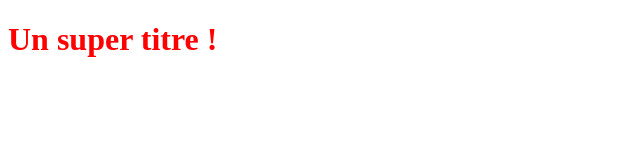
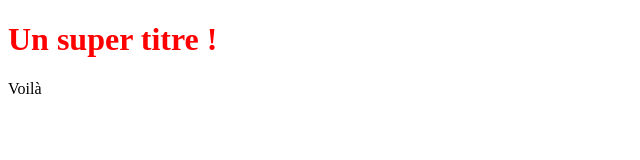
Before and after one commit to Magloin/OpenClassRoomProject, a plain HTML site: page index.html in a window 1280 px wide. Shown: the full height of the page, 0-640 px from the left. Drawn offline with Linux system fonts and the light colour scheme.

Commit message:
Mes derniers changements.

```diff
--- a/index.html
+++ b/index.html
@@ -6,5 +6,6 @@
 </head>
 <body>
    <h1>Un super titre !</h1>
+   <p>Voilà </p>
 </body>
 </html>
```
